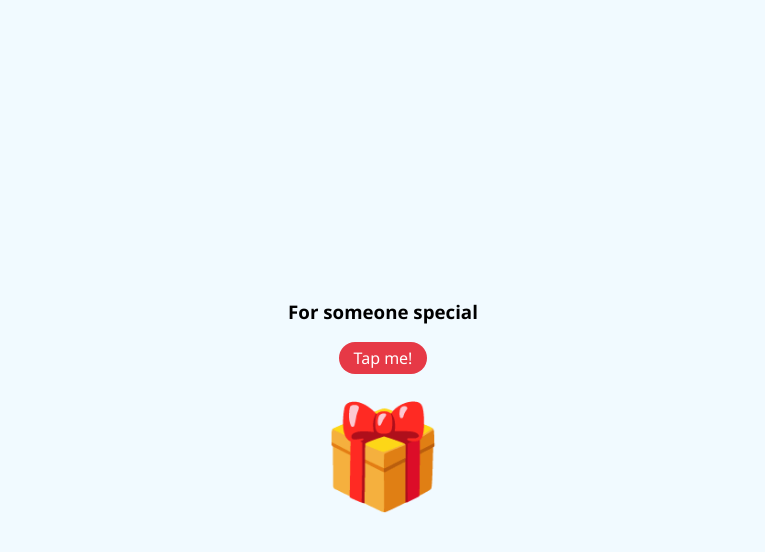
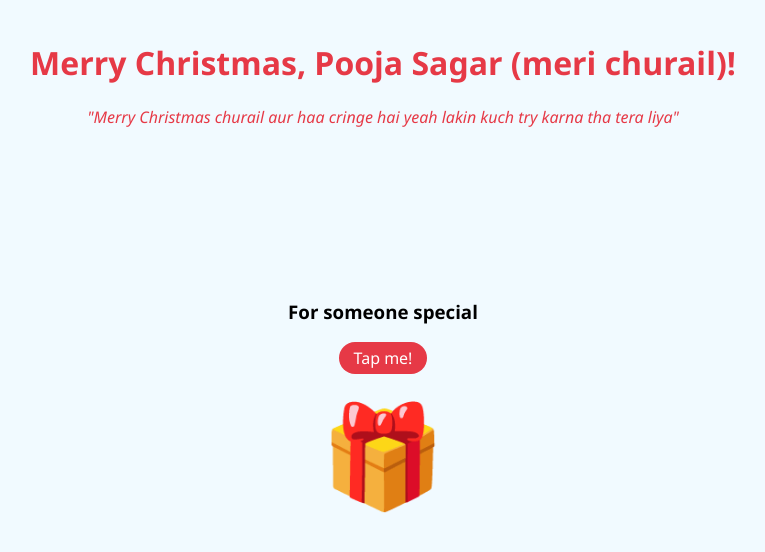
Before and after one commit to kaityson48-cell/christmas-surprise, a plain HTML site: page index.html in a window 1280 px wide. Shown: the whole page, without its empty margins (257-1022 px from the left). Drawn offline with Linux system fonts and the light colour scheme.

Commit message:
Update index.html

```diff
--- a/index.html
+++ b/index.html
@@ -51,6 +51,14 @@
     </style>
 </head>
 <body>
+    <body ...>
+
+  <div style="text-align: center; color: #e63946; padding: 20px;">
+      <h1>Merry Christmas, Pooja Sagar (meri churail)!</h1>
+      <p style="font-style: italic;">"Merry Christmas churail aur haa cringe hai yeah lakin kuch try karna tha tera liya"</p>
+  </div>
+
+
 
     <div id="step1" class="screen active">
         <h3>For someone special</h3>
```
